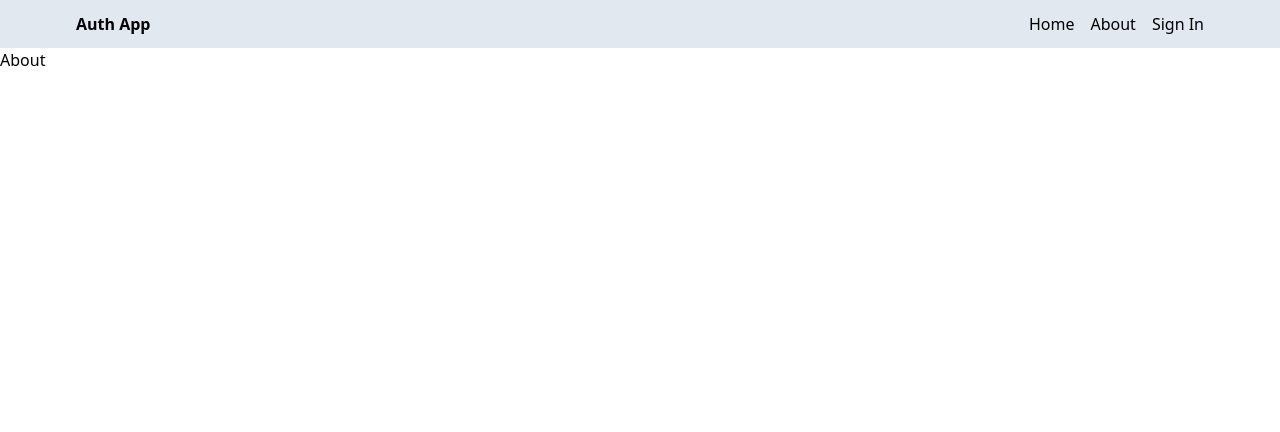
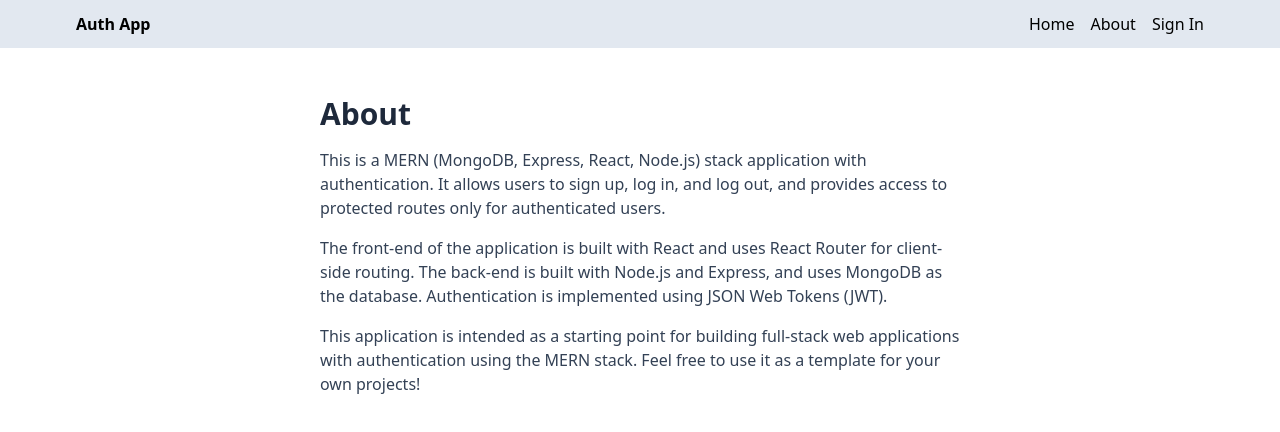
Before and after one commit to YasithaRDK/mern-auth, a React (Vite) app in the folder client/: page /about in a window 1280 px wide. Shown: the top 432 px of the page. Built offline with nearby package versions, Linux system fonts and the light colour scheme; no server answers.

Commit message:
complete home and about pages

```diff
--- a/client/src/pages/About.jsx
+++ b/client/src/pages/About.jsx
@@ -1,5 +1,25 @@
 const About = () => {
-  return <div>About</div>;
+  return (
+    <div className="px-4 py-12 max-w-2xl mx-auto">
+      <h1 className="text-3xl font-bold  mb-4 text-slate-800">About</h1>
+      <p className="mb-4 text-slate-700">
+        This is a MERN (MongoDB, Express, React, Node.js) stack application with
+        authentication. It allows users to sign up, log in, and log out, and
+        provides access to protected routes only for authenticated users.
+      </p>
+      <p className="mb-4 text-slate-700">
+        The front-end of the application is built with React and uses React
+        Router for client-side routing. The back-end is built with Node.js and
+        Express, and uses MongoDB as the database. Authentication is implemented
+        using JSON Web Tokens (JWT).
+      </p>
+      <p className="mb-4 text-slate-700">
+        This application is intended as a starting point for building full-stack
+        web applications with authentication using the MERN stack. Feel free to
+        use it as a template for your own projects!
+      </p>
+    </div>
+  );
 };
 
 export default About;
```
